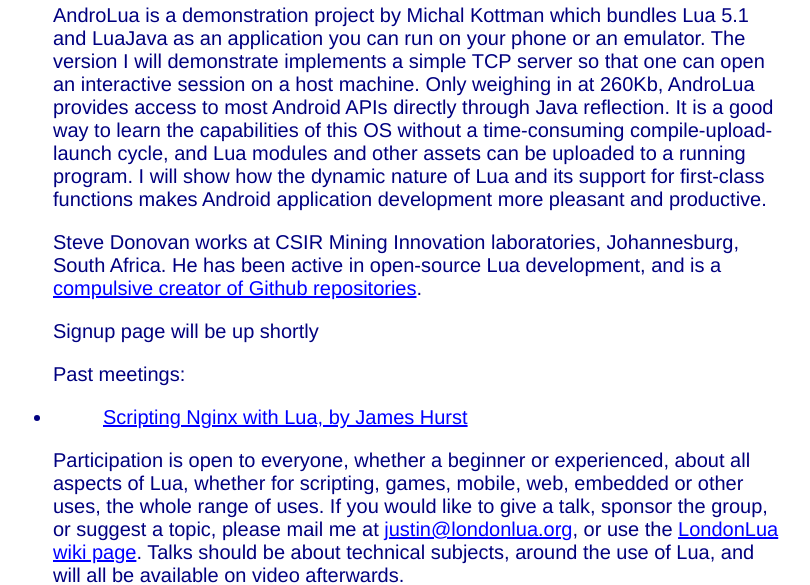
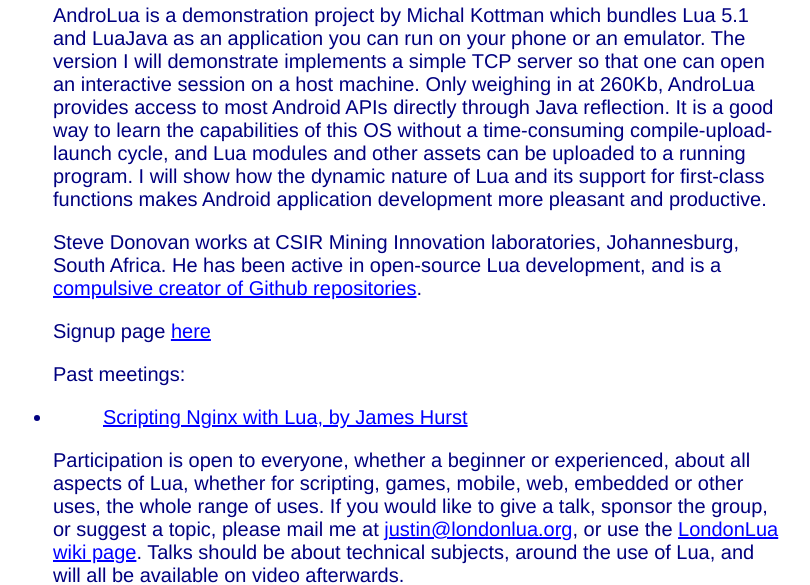
Before and after one commit to justincormack/londonlua, a plain HTML site: page index.html in a window 1280 px wide. Shown: the part 515-1100 px from the top of the page, without its empty margins (5-815 px from the left). Drawn offline with Linux system fonts and the light colour scheme.

Commit message:
add signup link

```diff
--- a/index.html
+++ b/index.html
@@ -32,7 +32,7 @@
 Africa.  He has been active in open-source Lua development, and is a
 <a href="https://github.com/stevedonovan">compulsive creator of Github repositories</a>.
 
-<p>Signup page will be up shortly
+<p>Signup page <a href="http://skillsmatter.com/podcast/home/london-lua-user-group-androlua">here</a>
 
 <p>Past meetings:
 <ul>
```
